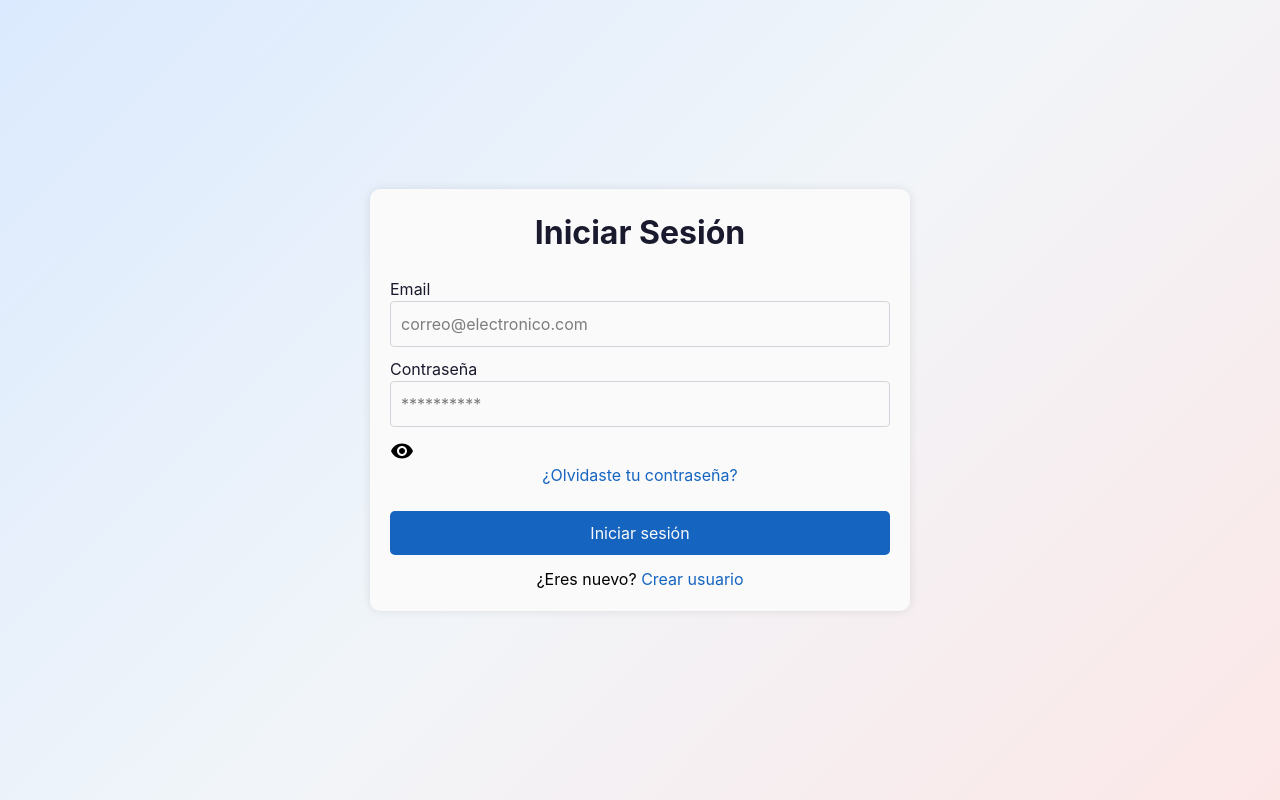
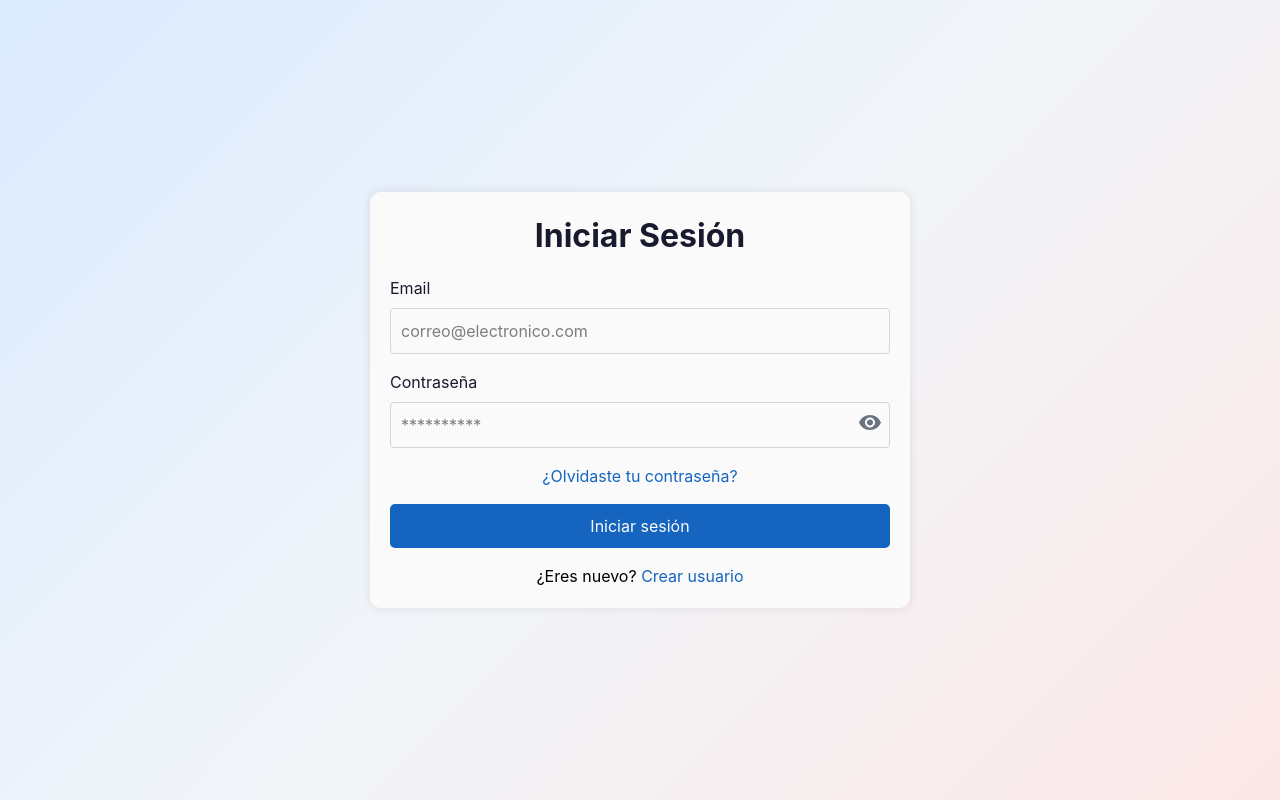
Before and after one commit to Rafterminador/app-deportiva-frontend, a React (Vite) app: page / in a window 1280 px wide. Built offline with nearby package versions, Linux system fonts and the light colour scheme.

Commit message:
feat: adding validations to login page

```diff
--- a/index.html
+++ b/index.html
@@ -1,5 +1,5 @@
 <!doctype html>
-<html lang="en">
+<html lang="es">
 
 <head>
   <meta charset="UTF-8" />
--- a/src/css/base/base.css
+++ b/src/css/base/base.css
@@ -5,13 +5,15 @@ form {
     padding: 20px;
     border-radius: 10px;
     box-shadow: 0 0 10px rgba(0, 0, 0, 0.1);
+    display: flex;
+    flex-direction: column;
+    gap: 16px;
     @apply w-[90vw] md:w-[540px];
 }
 
 h1 {
     color: var(--black-text);
     text-align: center;
-    margin-bottom: 20px;
     font-size: 32px;
     font-weight: bold;
 }
@@ -25,7 +27,6 @@ input {
     padding: 10px;
     border-radius: 4px;
     border: 1px solid var(--gray-border);
-    margin-bottom: 10px;
     width: 100%;
 }
 
@@ -58,3 +59,8 @@ button {
     color: var(--blue-highlight);
     text-decoration: underline;
 }
+
+.error-text {
+    color: var(--red-error);
+    margin-bottom: 4px;
+}
--- a/src/css/base/common-css.css
+++ b/src/css/base/common-css.css
@@ -12,3 +12,20 @@
     width: 100vw;
     background-color: var(--gray-bg, #F3F4F6);
 }
+
+.input-password-wrapper {
+    position: relative;
+}
+
+.input-password-wrapper input {
+    padding-right: 40px;
+}
+
+.input-icon-right {
+    position: absolute;
+    right: 8px;
+    top: 40%;
+    transform: translateY(-40%);
+    cursor: pointer;
+    color: var(--gray-text);
+}
--- a/src/pages/public-routes-pages/Login.tsx
+++ b/src/pages/public-routes-pages/Login.tsx
@@ -25,9 +25,10 @@ const Login: React.FC = () => {
     password: { required: formMessages.requiredFieldMessage },
   };
 
-  const onSubmitLogin: SubmitHandler<LoginInterface> = async (_data) => {
+  const onSubmitLogin: SubmitHandler<LoginInterface> = async (data) => {
     setIsLoading(true);
     setBadRequest(false);
+    console.log(data)
     // TODO: replace with real loginService.fetchLogin(data)
     await new Promise((resolve) => setTimeout(resolve, 500));
     setIsLoading(false);
@@ -42,7 +43,7 @@ const Login: React.FC = () => {
     <div className="background-public-pages">
       <form onSubmit={handleSubmitLogin(onSubmitLogin)}>
         <h1>Iniciar Sesión</h1>
-        <div>
+        <div className="flex flex-col gap-y-[8px]">
           <label htmlFor="email">Email</label>
           <input
             type="email"
@@ -51,11 +52,11 @@ const Login: React.FC = () => {
             disabled={isLoading}
             {...registerLogin("email", loginObligatoryFields.email)}
           />
-          {errorsLogin.email && <p>{errorsLogin.email.message}</p>}
+          {errorsLogin.email && <p className="error-text">{errorsLogin.email.message}</p>}
         </div>
-        <div>
+        <div className="flex flex-col gap-y-[8px]">
           <label htmlFor="password">Contraseña</label>
-          <div style={{ position: "relative" }}>
+          <div className="input-password-wrapper">
             <input
               type={showPassword ? "password" : "text"}
               id="password"
@@ -64,18 +65,18 @@ const Login: React.FC = () => {
               {...registerLogin("password", loginObligatoryFields.password)}
             />
             {showPassword ? (
-              <VisibilityIcon onClick={toggleVisibility} style={{ cursor: "pointer" }} />
+              <VisibilityIcon className="input-icon-right" onClick={toggleVisibility} />
             ) : (
-              <VisibilityOffIcon onClick={toggleVisibility} style={{ cursor: "pointer" }} />
+              <VisibilityOffIcon className="input-icon-right" onClick={toggleVisibility} />
             )}
           </div>
-          {errorsLogin.password && <p>{errorsLogin.password.message}</p>}
-          {badRequest && <p>Credenciales incorrectas</p>}
+          {errorsLogin.password && <p className="error-text">{errorsLogin.password.message}</p>}
+          {badRequest && <p className="error-text">Credenciales incorrectas</p>}
         </div>
-        <p className="text-center mb-[24px]">
+        <p className="text-center">
           <Link to="/forgot-password" className="link">¿Olvidaste tu contraseña?</Link>
         </p>
-        <button type="submit" disabled={isLoading} className="button-blue mb-[12px]">
+        <button type="submit" disabled={isLoading} className="button-blue">
           Iniciar sesión
         </button>
         <p className="text-center">
```
